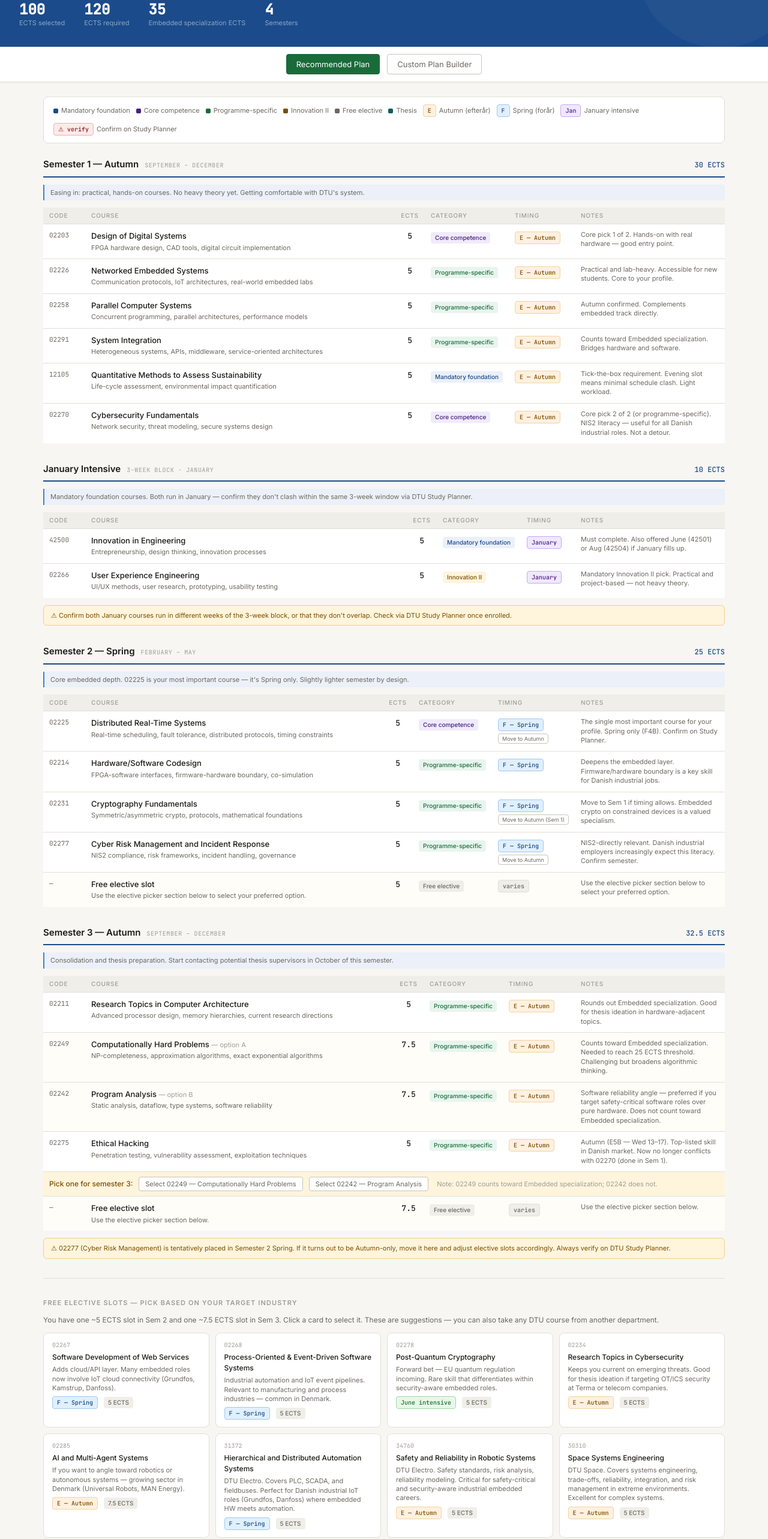
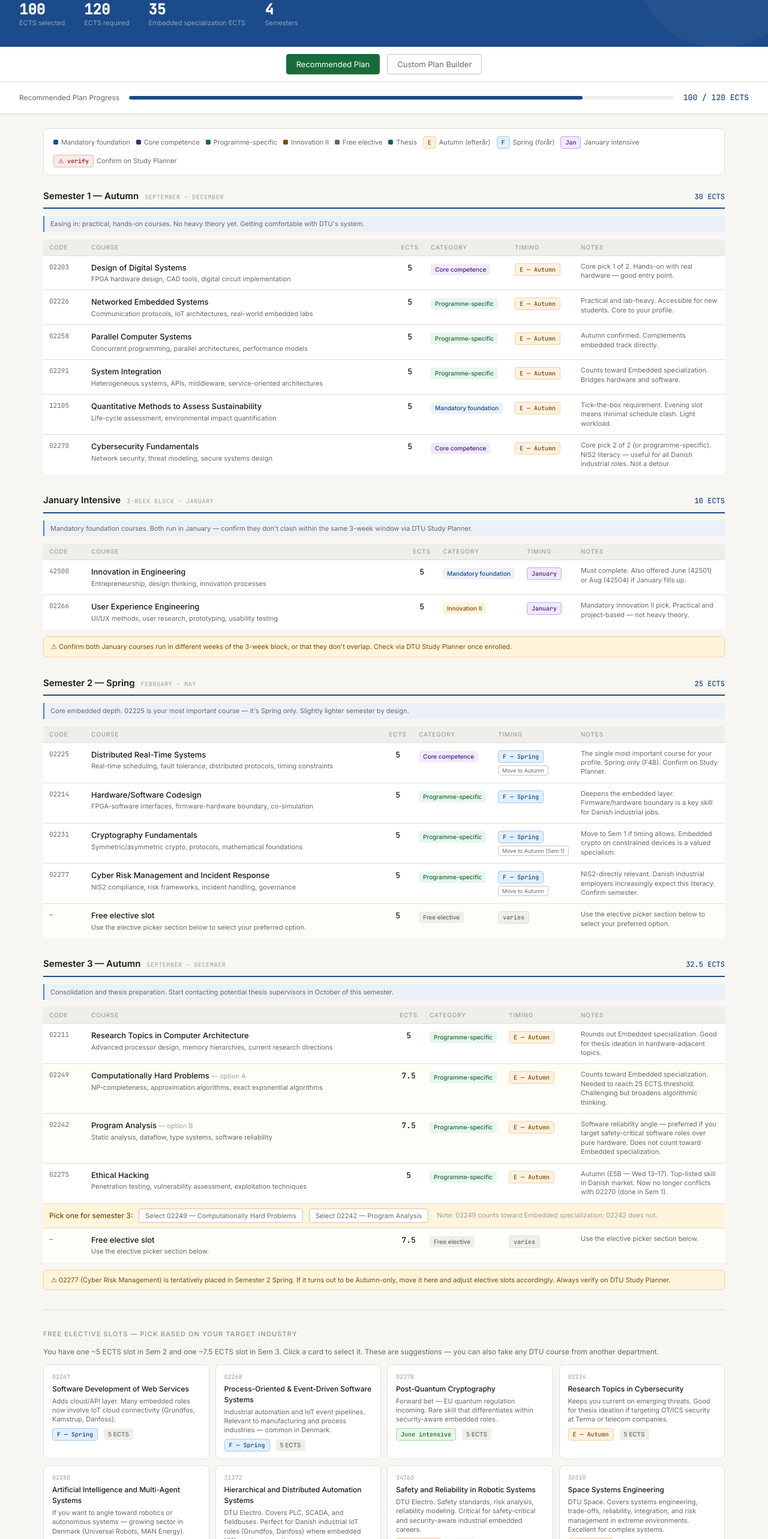
Before and after one commit to thelostnewspaper/dtu_study_plan, a React app in the folder frontend/: page / in a window 1280 px wide. Shown: the part 140-2706 px from the top of the page at 60% size. Built offline with nearby package versions, Linux system fonts and the light colour scheme; the HTML template or start-up script is replaced by a standard one.

Commit message:
Move ECTS progress bar to header tabs and update course 02285 to 02280 (10 ECTS)

```diff
--- a/frontend/src/App.jsx
+++ b/frontend/src/App.jsx
@@ -65,7 +65,7 @@ export default function App() {
         '02268': { code: '02268', ects: 5, timing: 'spring' },
         '02278': { code: '02278', ects: 5, timing: 'june' },
         '02234': { code: '02234', ects: 5, timing: 'autumn' },
-        '02285': { code: '02285', ects: 7.5, timing: 'autumn' },
+        '02280': { code: '02280', ects: 10, timing: 'autumn' },
         '31372': { code: '31372', ects: 5, timing: 'spring' },
         '34760': { code: '34760', ects: 5, timing: 'autumn' },
         '30310': { code: '30310', ects: 5, timing: 'autumn' },
@@ -84,7 +84,7 @@ export default function App() {
 
       activeElectives.forEach(item => {
         const isAutumn = item.timing === 'autumn' || item.timing === 'both';
-        const is7_5 = item.ects === 7.5;
+        const is7_5 = item.ects === 7.5 || item.ects === 10;
         if ((isAutumn || is7_5) && !slot3Filled) {
           slot3Ects = item.ects;
           slot3Filled = true;
@@ -135,7 +135,7 @@ export default function App() {
         "02246": 7.5, "02247": 5, "02249": 7.5, "02256": 5, "02258": 5,
         "02262": 5, "02267": 5, "02268": 5, "02269": 5, "02270": 5,
         "02271": 5, "02275": 5, "02276": 5, "02277": 5, "02278": 5,
-        "02282": 7.5, "02285": 7.5, "02287": 5, "02289": 5, "02291": 5
+        "02282": 7.5, "02280": 10, "02287": 5, "02289": 5, "02291": 5
       };
 
       Object.entries(customState).forEach(([code]) => {
@@ -197,6 +197,15 @@ export default function App() {
         </button>
       </div>
 
+      {/* ECTS PROGRESS TRACKER BAR */}
+      <div className="progress-wrap">
+        <span className="progress-label">{activeTab === 'recommended' ? 'Recommended Plan Progress' : 'Custom Progress'}</span>
+        <div className="progress-bar-outer">
+          <div className="progress-bar-inner" style={{ width: `${Math.min(100, (total / 120) * 100)}%` }}></div>
+        </div>
+        <span className="progress-ects">{total} / 120 ECTS</span>
+      </div>
+
       {/* TAB CONTENTS */}
       {activeTab === 'recommended' ? (
         <RecommendedPlan
--- a/frontend/src/components/CustomPlan.jsx
+++ b/frontend/src/components/CustomPlan.jsx
@@ -49,7 +49,7 @@ const COURSE_CATALOG = {
   "02277": { name: "Cyber Risk Management and Incident Response", ects: 5, sem: ["Spring"], cat: "prog", specs: ["cyber"], desc: "NIS2 compliance, risk frameworks, incident handling." },
   "02278": { name: "Post-Quantum Cryptography", ects: 5, sem: ["June"], cat: "prog", specs: ["cyber"], desc: "Forward bet on quantum-resistant cryptographic algorithms." },
   "02282": { name: "Algorithms for Massive Data Sets", ects: 7.5, sem: ["Autumn"], cat: "prog", specs: ["ai"], desc: "Streaming algorithms, hashing, handling giant data collections." },
-  "02285": { name: "Artificial Intelligence and Multi-Agent Systems", ects: 7.5, sem: ["Autumn"], cat: "prog", specs: ["ai"], desc: "Robotics and autonomous agent decision-making models." },
+  "02280": { name: "Artificial Intelligence and Multi-Agent Systems", ects: 10, sem: ["Autumn"], cat: "prog", specs: ["ai"], desc: "Robotics and autonomous agent decision-making models." },
   "02287": { name: "Logical Theories for Uncertainty and Learning", ects: 5, sem: ["Autumn"], cat: "prog", specs: ["ai"], desc: "Probabilistic logic and foundations of machine learning." },
   "02289": { name: "Algorithmic Techniques for Modern Data Models", ects: 5, sem: ["Spring"], cat: "prog", specs: ["ai"], desc: "Advanced graph algorithms, data structures, metric spaces." },
   "02291": { name: "System Integration", ects: 5, sem: ["Autumn"], cat: "core", specs: ["ai", "cyber", "digital", "embedded", "safe", "software"], desc: "Heterogeneous systems, APIs, middleware, SOA." }
@@ -238,12 +238,7 @@ export default function CustomPlan({ customState, setCustomState }) {
 
   return (
     <div>
-      <div className="progress-wrap">
-        <span className="progress-label">Custom Progress</span>
-        <div className="progress-bar-outer">
-          <div className="progress-bar-inner" style={{ width: `${Math.min(100, (totalEcts / 120) * 100)}%` }}></div>
-        </div>
-        <span className="progress-ects">{totalEcts} / 120 ECTS</span>
+      <div style={{ padding: '0 2rem 1rem', display: 'flex', justifyContent: 'center' }}>
         <div className="req-pills">
           <span className={`req-pill ${sustainSelected ? 'met' : ''}`}>Sustainability</span>
           <span className={`req-pill ${innovSelected ? 'met' : ''}`}>Innovation I</span>
--- a/frontend/src/components/RecommendedPlan.jsx
+++ b/frontend/src/components/RecommendedPlan.jsx
@@ -6,9 +6,9 @@ const CYBER_COURSES = ['02231', '02232', '02234', '02270', '02271', '02275', '02
 const ELECTIVES_LIST = [
   { code: '02267', name: 'Software Development of Web Services', why: 'Adds cloud/API layer. Many embedded roles now involve IoT cloud connectivity (Grundfos, Kamstrup, Danfoss).', semText: 'F — Spring', ects: 5, timing: 'spring' },
   { code: '02268', name: 'Process-Oriented & Event-Driven Software Systems', why: 'Industrial automation and IoT event pipelines. Relevant to manufacturing and process industries — common in Denmark.', semText: 'F — Spring', ects: 5, timing: 'spring' },
-  { code: '02278', name: 'Post-Quantum Cryptography', why: 'Forward bet — EU quantum regulation incoming. Rare skill that differentiates within security-aware embedded roles.', semText: 'June intensive', ects: 5, timing: 'june' },
+  {code: '02278', name: 'Post-Quantum Cryptography', why: 'Forward bet — EU quantum regulation incoming. Rare skill that differentiates within security-aware embedded roles.', semText: 'June intensive', ects: 5, timing: 'june' },
   { code: '02234', name: 'Research Topics in Cybersecurity', why: 'Keeps you current on emerging threats. Good for thesis ideation if targeting OT/ICS security at Terma or telecom companies.', semText: 'E — Autumn', ects: 5, timing: 'autumn' },
-  { code: '02285', name: 'AI and Multi-Agent Systems', why: 'If you want to angle toward robotics or autonomous systems — growing sector in Denmark (Universal Robots, MAN Energy).', semText: 'E — Autumn', ects: 7.5, timing: 'autumn' },
+  { code: '02280', name: 'Artificial Intelligence and Multi-Agent Systems', why: 'If you want to angle toward robotics or autonomous systems — growing sector in Denmark (Universal Robots, MAN Energy).', semText: 'E — Autumn', ects: 10, timing: 'autumn' },
   { code: '31372', name: 'Hierarchical and Distributed Automation Systems', why: 'DTU Electro. Covers PLC, SCADA, and fieldbuses. Perfect for Danish industrial IoT roles (Grundfos, Danfoss) where embedded HW meets automation.', semText: 'F — Spring', ects: 5, timing: 'spring' },
   { code: '34760', name: 'Safety and Reliability in Robotic Systems', why: 'DTU Electro. Safety standards, risk analysis, reliability modeling. Critical for safety-critical and security-aware industrial embedded careers.', semText: 'E — Autumn', ects: 5, timing: 'autumn' },
   { code: '30310', name: 'Space Systems Engineering', why: 'DTU Space. Covers systems engineering, trade-offs, reliability, integration, and risk management in extreme environments. Excellent for complex systems.', semText: 'E — Autumn', ects: 5, timing: 'autumn' },
```
